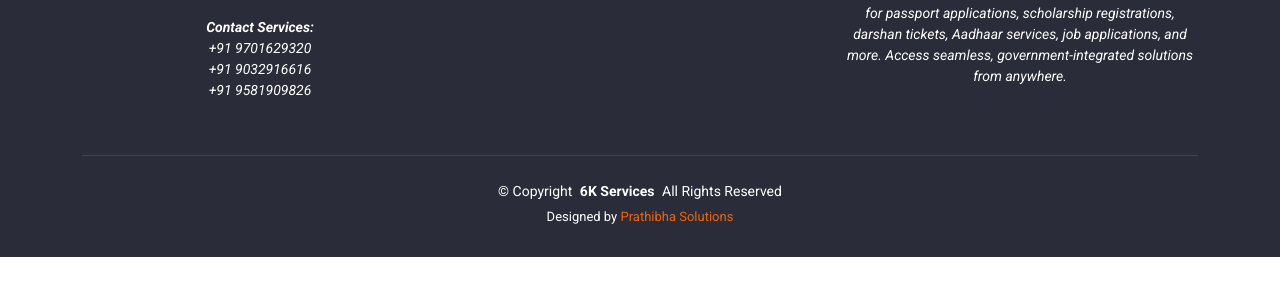
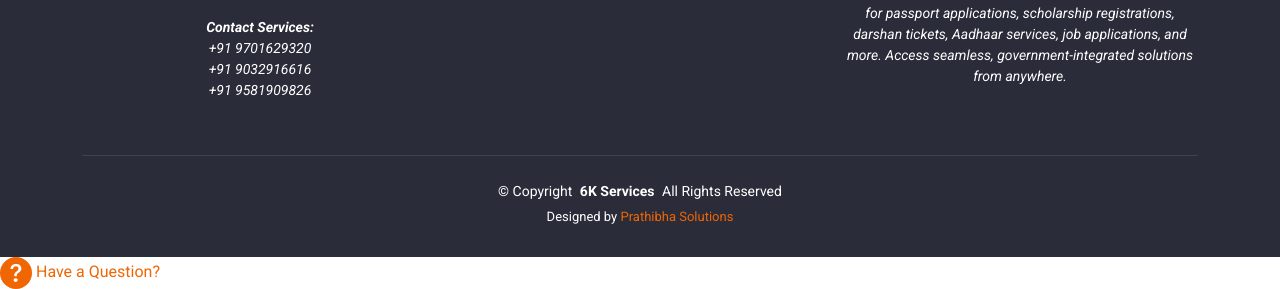
Before and after one commit to Sitarikshavin/6kservices, a plain HTML site: page index.html in a window 1280 px wide. Shown: the part 1454-1743 px from the top of the page. Before the commit the page ends 1711 px from the top, so only its background shows below. Drawn offline with Linux system fonts and the light colour scheme.

Commit message:
Update index.html

```diff
--- a/index.html
+++ b/index.html
@@ -257,6 +257,16 @@
  <a href="https://wa.me/9063736616?text=Hello" target="_blank" style="position: fixed; right: 25px; bottom: 50px;">
   <img src="https://upload.wikimedia.org/wikipedia/commons/5/5e/WhatsApp_icon.png" alt="WhatsApp" width="70">
 </a>
+  <!-- Floating Help Button -->
+<a href="https://wa.me/8121666616?text=Hello, I have a question." class="floating-help-btn" target="_blank">
+    <!-- Question Mark Icon (SVG) -->
+    <!-- Alternative SVG Icon 1: Question Mark in a Circle -->
+<svg xmlns="http://www.w3.org/2000/svg" width="32" height="32" fill="currentColor" class="bi bi-question-circle-fill" viewBox="0 0 16 16">
+  <path d="M16 8A8 8 0 1 1 0 8a8 8 0 0 1 16 0zM5.496 6.033h.825c.138 0 .248-.113.266-.25.09-.656.54-1.134 1.342-1.134.686 0 1.314.343 1.314 1.168 0 .635-.374.927-.965 1.371-.673.489-1.206 1.06-1.168 1.987l.003.217a.25.25 0 0 0 .25.246h.811a.25.25 0 0 0 .25-.25v-.105c0-.718.273-.927 1.01-1.486.609-.463 1.244-.977 1.244-2.056 0-1.511-1.276-2.241-2.673-2.241-1.267 0-2.655.59-2.75 2.286a.237.237 0 0 0 .241.247zm2.325 6.443c.61 0 1.029-.394 1.029-.927 0-.552-.42-.94-1.029-.94-.584 0-1.009.388-1.009.94 0 .533.425.927 1.01.927z"/>
+</svg>
+
+    <span class="tooltip-text">Have a Question?</span>
+</a>
 
 <!-- Popup Form -->
 <div class="modal fade" id="emailPopup" tabindex="-1" aria-labelledby="emailPopupLabel" aria-hidden="true">
@@ -366,7 +376,7 @@
                 });
         });
 
-        document.getElementById('emailPopup').addEventListener('hidden.bs.modal', function () {
+        document.getElementById('mobilePopup').addEventListener('hidden.bs.modal', function () {
             localStorage.setItem('popupShown', 'true');
         });
     });
```
